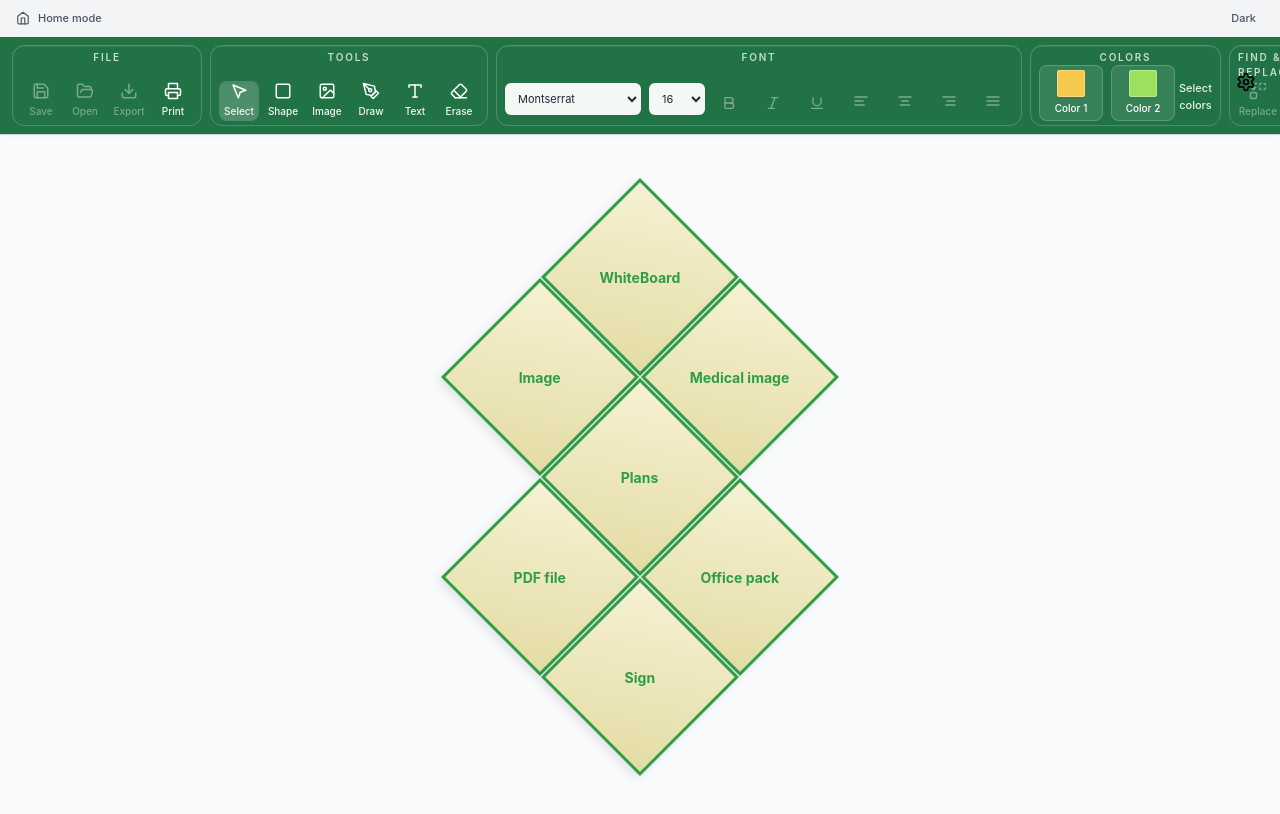
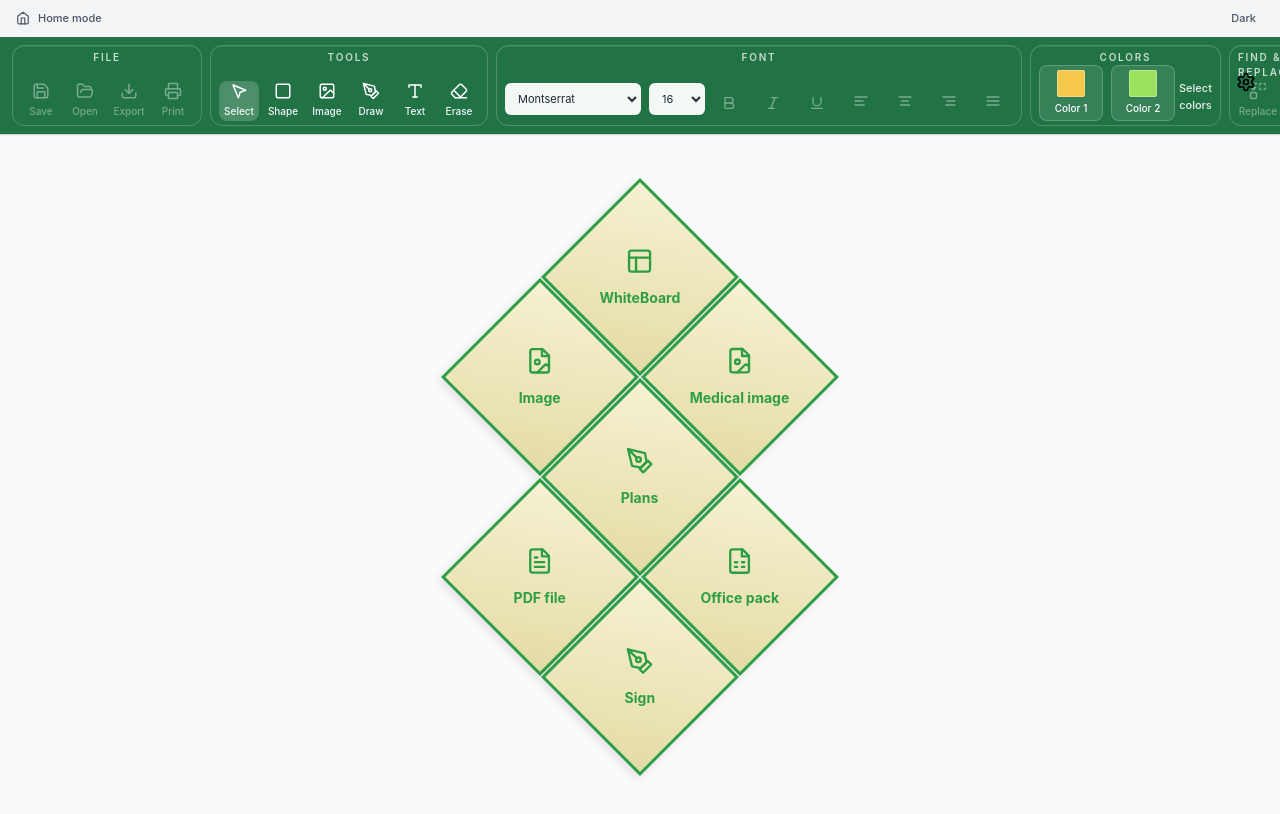
Before and after one commit to B3lhadj/Whiteboard, a React (Vite) app: page / in a window 1280 px wide. Shown: the top 814 px of the page. Built offline with nearby package versions, Linux system fonts and the light colour scheme.

Commit message:
add icons on diamonds

```diff
--- a/src/components/HomeScreen.tsx
+++ b/src/components/HomeScreen.tsx
@@ -1,5 +1,5 @@
 import { useState, useRef } from 'react'
-import { Upload, X, Settings } from 'lucide-react'
+import { Upload, X, Settings, FileText, FileImage, File, FileSpreadsheet, Presentation, PenTool, Layout } from 'lucide-react'
 import { useDocumentStore, DocumentFile } from '../store'
 import { getFileType, formatFileSize, generateFileId } from '../utils'
 import { convertPdfToDocx, isPdfConversionSuccessful } from '../utils/pdfConverter'
@@ -277,7 +277,10 @@ export default function HomeScreen() {
                 className="diamond-single"
                 onClick={() => fileInputRef.current?.click()}
               >
-                <div className="diamond-content">WhiteBoard</div>
+                <div className="diamond-content">
+                  <Layout size={28} className="diamond-icon" />
+                  <span>WhiteBoard</span>
+                </div>
               </div>
 
               {/* Row 1 - Pair */}
@@ -286,13 +289,19 @@ export default function HomeScreen() {
                   className="diamond"
                   onClick={() => fileInputRef.current?.click()}
                 >
-                  <div className="diamond-content">Image</div>
+                  <div className="diamond-content">
+                    <FileImage size={28} className="diamond-icon" />
+                    <span>Image</span>
+                  </div>
                 </div>
                 <div
                   className="diamond"
                   onClick={() => fileInputRef.current?.click()}
                 >
-                  <div className="diamond-content">Medical image</div>
+                  <div className="diamond-content">
+                    <FileImage size={28} className="diamond-icon" />
+                    <span>Medical image</span>
+                  </div>
                 </div>
               </div>
 
@@ -301,7 +310,10 @@ export default function HomeScreen() {
                 className="diamond-single"
                 onClick={() => fileInputRef.current?.click()}
               >
-                <div className="diamond-content">Plans</div>
+                <div className="diamond-content">
+                  <PenTool size={28} className="diamond-icon" />
+                  <span>Plans</span>
+                </div>
               </div>
 
               {/* Row 2 - Pair */}
@@ -310,13 +322,19 @@ export default function HomeScreen() {
                   className="diamond"
                   onClick={() => fileInputRef.current?.click()}
                 >
-                  <div className="diamond-content">PDF file</div>
+                  <div className="diamond-content">
+                    <FileText size={28} className="diamond-icon" />
+                    <span>PDF file</span>
+                  </div>
                 </div>
                 <div
                   className="diamond"
                   onClick={() => fileInputRef.current?.click()}
                 >
-                  <div className="diamond-content">Office pack</div>
+                  <div className="diamond-content">
+                    <FileSpreadsheet size={28} className="diamond-icon" />
+                    <span>Office pack</span>
+                  </div>
                 </div>
               </div>
 
@@ -325,7 +343,10 @@ export default function HomeScreen() {
                 className="diamond-single"
                 onClick={() => fileInputRef.current?.click()}
               >
-                <div className="diamond-content">Sign</div>
+                <div className="diamond-content">
+                  <PenTool size={28} className="diamond-icon" />
+                  <span>Sign</span>
+                </div>
               </div>
             </div>
           </div>
@@ -428,6 +449,20 @@ export default function HomeScreen() {
           pointer-events: none;
           padding: 10px;
           word-break: break-word;
+          display: flex;
+          flex-direction: column;
+          align-items: center;
+          gap: 8px;
+        }
+
+        .diamond-icon {
+          color: #2e9e44;
+          margin-bottom: 4px;
+        }
+
+        .diamond:hover .diamond-icon,
+        .diamond-single:hover .diamond-icon {
+          color: #1f6e2f;
         }
 
         /* Responsive */
@@ -443,7 +478,13 @@ export default function HomeScreen() {
           }
 
           .diamond-content {
-            font-size: 11px;
+            font-size: 10px;
+            gap: 4px;
+          }
+
+          .diamond-icon {
+            width: 20px;
+            height: 20px;
           }
         }
       `}</style>
--- a/src/components/Ribbon.tsx
+++ b/src/components/Ribbon.tsx
@@ -109,7 +109,7 @@ export default function Ribbon({ fileType, actions }: RibbonProps) {
           <RibbonButton icon={<Save size={18} />} label="Save" onClick={actions?.onSave} disabled={!actions?.onSave} />
           <RibbonButton icon={<FolderOpen size={18} />} label="Open" onClick={actions?.onOpen} disabled={!actions?.onOpen} />
           <RibbonButton icon={<Download size={18} />} label="Export" onClick={actions?.onExport} disabled={!actions?.onExport} />
-          <RibbonButton icon={<Printer size={18} />} label="Print" onClick={handlePrint} />
+          <RibbonButton icon={<Printer size={18} />} label="Print" onClick={handlePrint}  disabled={!actions?.onSave} />
         </RibbonGroup>
 
         <RibbonGroup label="Tools">
```
